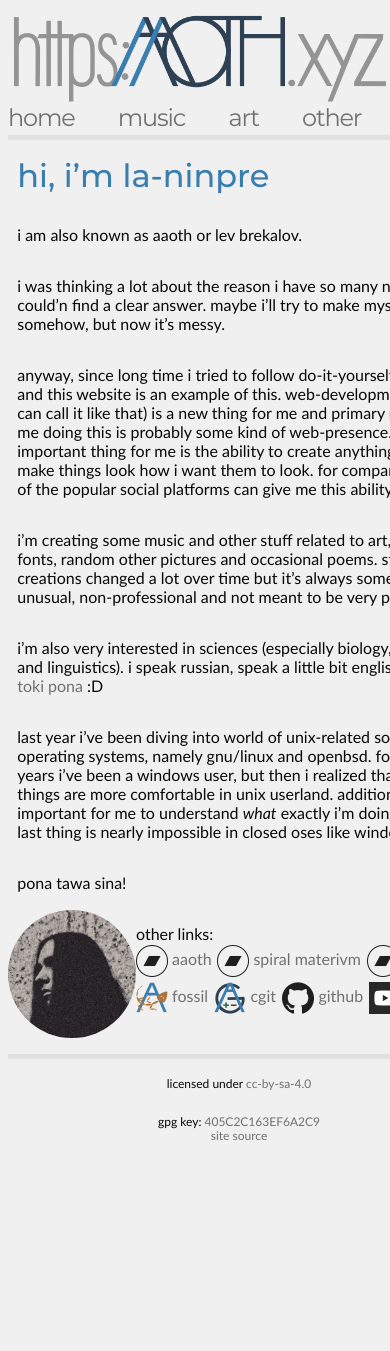
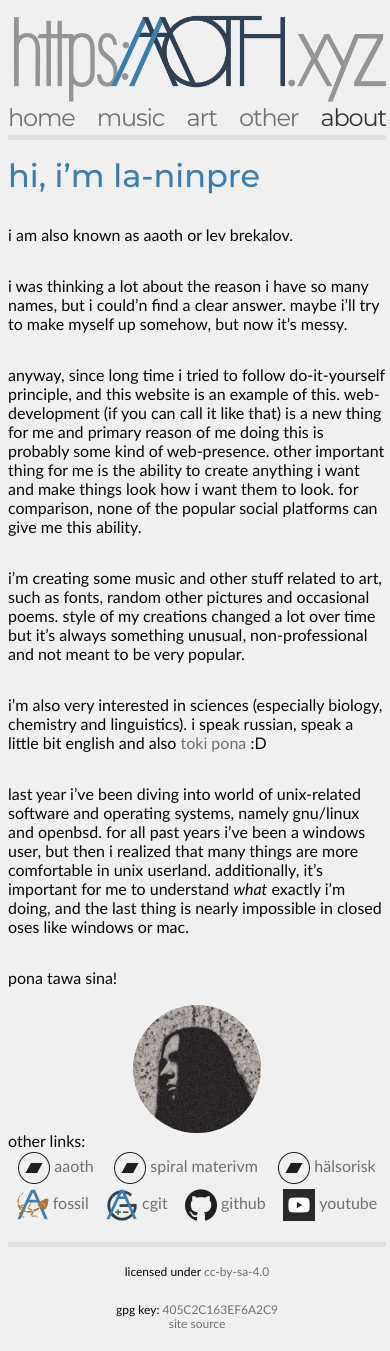
Before and after one commit to la-ninpre/aaoth.xyz, a Jekyll site: the page built from about.md, in a window 390 px wide. Built offline with Jekyll 4.4.1, drawn with Linux system fonts in a browser that asks for light colours; before the commit the page ends 1163 px from its top, so only the background shows below that.

Commit message:
optimize css for small screens (now better)

```diff
--- a/_layouts/default.html
+++ b/_layouts/default.html
@@ -3,7 +3,7 @@
 	<head>
 		<meta charset="utf-8">
         <meta http-equiv="Content-Security-Policy" content="default-src 'self'">
-		<meta name="viewport" content="width=device-width, initial-scale=0.7">
+		<meta name="viewport" content="width=device-width, initial-scale=1">
 		<title>{{ page.title }} - {{ site.title }}</title>
 		<link rel="stylesheet" href="/assets/css/style.css">
 		<link rel="icon" href="/assets/img/favicon.ico" type="image/x-icon">
--- a/_sass/main.scss
+++ b/_sass/main.scss
@@ -22,7 +22,7 @@
 
 body {
 	max-width: 835px;
-	min-width: 462px;
+	min-width: 378px;
 	margin: 20px auto 0 auto;
 	padding: 8px;
 	color: $color-dark-bg;
@@ -85,7 +85,7 @@
     .about-links {
         margin-top: 1em;
         .link-icon {
-            height: 32px;
+            width: 32px;
         }
         .link-text {
             display: inline;
@@ -199,21 +199,24 @@
         flex-direction: column-reverse;
         .about-sidebar {
             display: flex;
-        }
-        .about-info {
-            padding: 0 2%;
+            flex-direction: column;
+            img {
+                width: 128px;
+                margin: 0 auto;
+            }
         }
         .about-links {
             margin-top: 0;
             p:first-child {
                 margin: 0;
+                padding-top: 0;
             }
             ul {
                 display: flex;
                 flex-wrap: wrap;
                 justify-content: flex-start;
                 li {
-                    margin-right: auto;
+                    margin: auto;
                 }
             }
         }
```
